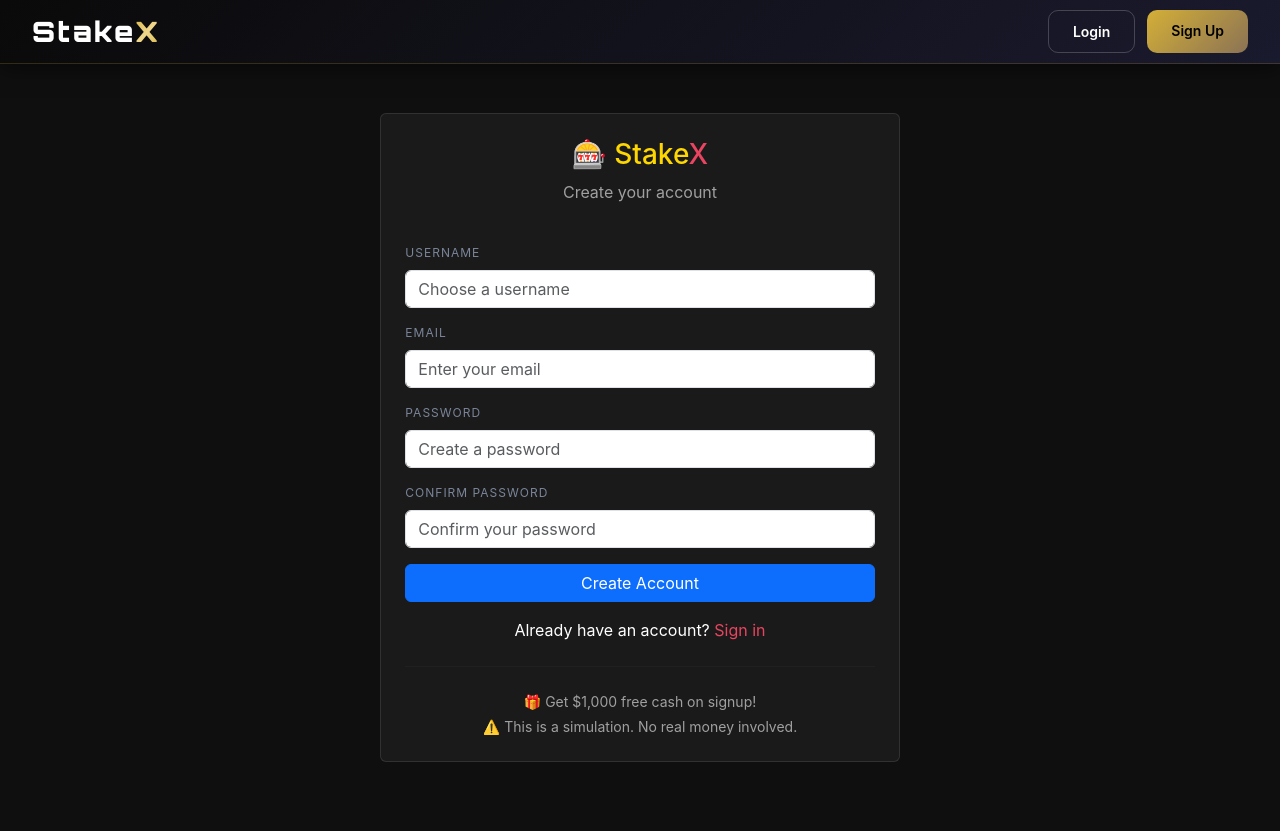
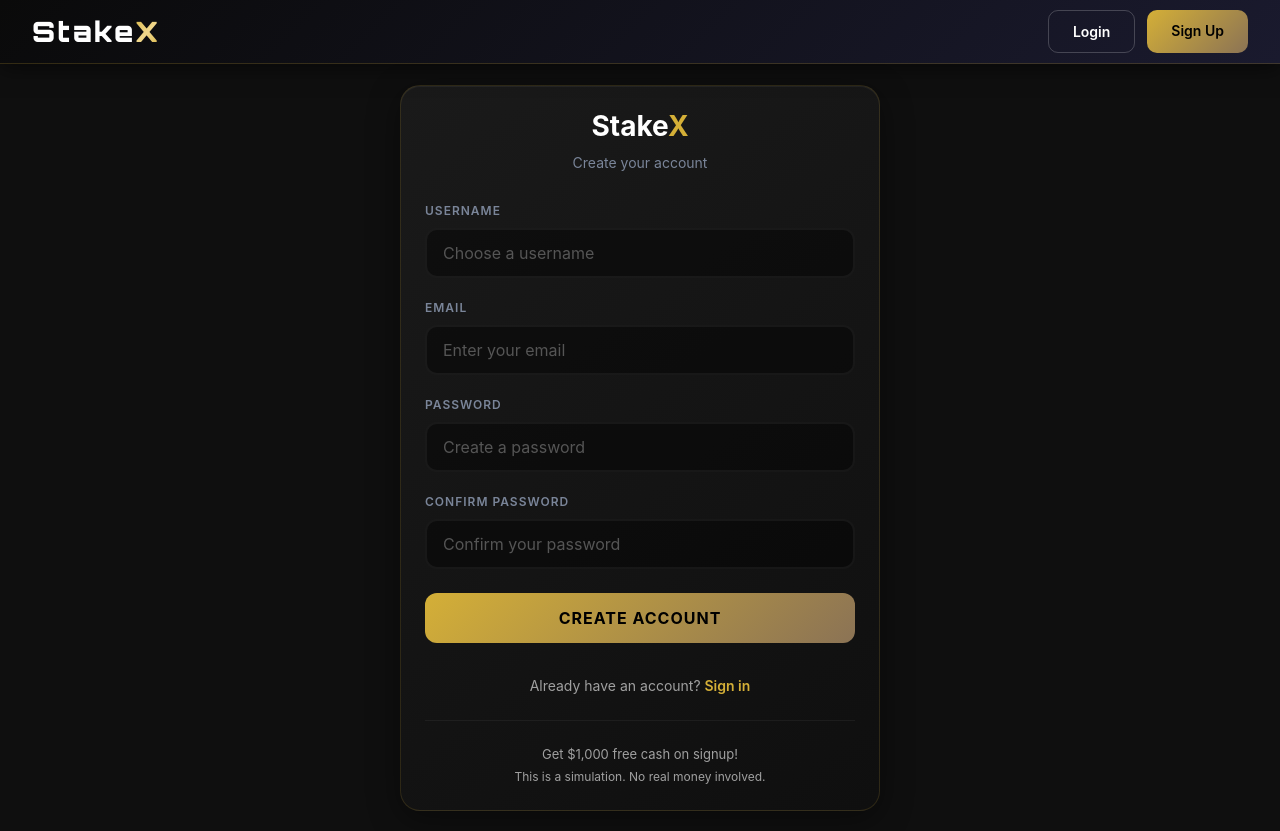
Before and after one commit to Destroyer690420/stakex, a React (Create React App) app in the folder frontend/: page /register in a window 1280 px wide. Before the commit the page ends 800 px from the top, so only its background shows below. Built offline with nearby package versions, Linux system fonts and the light colour scheme.

Commit message:
ui changes on login page

```diff
--- a/frontend/src/components/auth/LoginForm.js
+++ b/frontend/src/components/auth/LoginForm.js
@@ -34,10 +34,10 @@ const LoginForm = ({ onSuccess }) => {
 
             <form onSubmit={handleSubmit}>
                 <div className="mb-3">
-                    <label className="form-label">Email</label>
+                    <label className="auth-label">Email</label>
                     <input
                         type="email"
-                        className="form-control"
+                        className="auth-input w-100"
                         placeholder="Enter your email"
                         value={email}
                         onChange={(e) => setEmail(e.target.value)}
@@ -45,11 +45,11 @@ const LoginForm = ({ onSuccess }) => {
                     />
                 </div>
 
-                <div className="mb-3">
-                    <label className="form-label">Password</label>
+                <div className="mb-4">
+                    <label className="auth-label">Password</label>
                     <input
                         type="password"
-                        className="form-control"
+                        className="auth-input w-100"
                         placeholder="Enter your password"
                         value={password}
                         onChange={(e) => setPassword(e.target.value)}
@@ -59,7 +59,7 @@ const LoginForm = ({ onSuccess }) => {
 
                 <button
                     type="submit"
-                    className="btn btn-primary w-100 mb-3"
+                    className="btn-gold w-100 mb-3"
                     disabled={loading}
                 >
                     {loading ? (
--- a/frontend/src/components/auth/RegisterForm.js
+++ b/frontend/src/components/auth/RegisterForm.js
@@ -46,10 +46,10 @@ const RegisterForm = ({ onSuccess }) => {
 
             <form onSubmit={handleSubmit}>
                 <div className="mb-3">
-                    <label className="form-label">Username</label>
+                    <label className="auth-label">Username</label>
                     <input
                         type="text"
-                        className="form-control"
+                        className="auth-input w-100"
                         placeholder="Choose a username"
                         value={username}
                         onChange={(e) => setUsername(e.target.value)}
@@ -60,10 +60,10 @@ const RegisterForm = ({ onSuccess }) => {
                 </div>
 
                 <div className="mb-3">
-                    <label className="form-label">Email</label>
+                    <label className="auth-label">Email</label>
                     <input
                         type="email"
-                        className="form-control"
+                        className="auth-input w-100"
                         placeholder="Enter your email"
                         value={email}
                         onChange={(e) => setEmail(e.target.value)}
@@ -72,10 +72,10 @@ const RegisterForm = ({ onSuccess }) => {
                 </div>
 
                 <div className="mb-3">
-                    <label className="form-label">Password</label>
+                    <label className="auth-label">Password</label>
                     <input
                         type="password"
-                        className="form-control"
+                        className="auth-input w-100"
                         placeholder="Create a password"
                         value={password}
                         onChange={(e) => setPassword(e.target.value)}
@@ -84,11 +84,11 @@ const RegisterForm = ({ onSuccess }) => {
                     />
                 </div>
 
-                <div className="mb-3">
-                    <label className="form-label">Confirm Password</label>
+                <div className="mb-4">
+                    <label className="auth-label">Confirm Password</label>
                     <input
                         type="password"
-                        className="form-control"
+                        className="auth-input w-100"
                         placeholder="Confirm your password"
                         value={confirmPassword}
                         onChange={(e) => setConfirmPassword(e.target.value)}
@@ -98,7 +98,7 @@ const RegisterForm = ({ onSuccess }) => {
 
                 <button
                     type="submit"
-                    className="btn btn-primary w-100 mb-3"
+                    className="btn-gold w-100 mb-3"
                     disabled={loading}
                 >
                     {loading ? (
--- /dev/null
+++ b/frontend/src/pages/Auth.css
@@ -0,0 +1,122 @@
+/* ========================================
+   AUTH PAGES - PREMIUM STAKEX THEME
+   Dark Gold/Black Stake Style
+   ======================================== */
+
+/* Auth Layout */
+.auth-page {
+    min-height: calc(100vh - 80px);
+    display: flex;
+    align-items: center;
+    justify-content: center;
+    padding: 20px;
+}
+
+/* Auth Card */
+.auth-card {
+    background: linear-gradient(145deg, #1a1a1a 0%, #0f0f0f 100%);
+    border: 1px solid rgba(212, 175, 55, 0.15);
+    border-radius: 20px;
+    box-shadow: 0 8px 32px rgba(0, 0, 0, 0.4),
+        inset 0 1px 0 rgba(255, 255, 255, 0.05);
+}
+
+/* Headers */
+.auth-title {
+    font-size: 24px;
+    font-weight: 700;
+    color: #fff;
+    margin-bottom: 8px;
+}
+
+.auth-subtitle {
+    color: #7a8599;
+    font-size: 14px;
+}
+
+/* Form Elements */
+.auth-label {
+    font-size: 12px;
+    color: #7a8599;
+    text-transform: uppercase;
+    letter-spacing: 1px;
+    font-weight: 600;
+    margin-bottom: 8px;
+}
+
+.auth-input {
+    background: rgba(0, 0, 0, 0.4);
+    border: 2px solid rgba(255, 255, 255, 0.05);
+    border-radius: 12px;
+    color: #fff;
+    height: 50px;
+    padding: 0 16px;
+    font-size: 16px;
+    transition: all 0.3s ease;
+}
+
+.auth-input:focus {
+    background: rgba(0, 0, 0, 0.6);
+    border-color: #d4af37;
+    box-shadow: 0 0 0 4px rgba(212, 175, 55, 0.1);
+    color: #fff;
+}
+
+.auth-input::placeholder {
+    color: #555;
+}
+
+/* Buttons */
+.btn-gold {
+    background: linear-gradient(135deg, #d4af37 0%, #8b7355 100%);
+    border: none;
+    border-radius: 12px;
+    color: #000;
+    font-size: 16px;
+    font-weight: 700;
+    height: 50px;
+    text-transform: uppercase;
+    letter-spacing: 1px;
+    transition: all 0.3s ease;
+}
+
+.btn-gold:hover:not(:disabled) {
+    transform: translateY(-2px);
+    box-shadow: 0 4px 20px rgba(212, 175, 55, 0.3);
+    color: #000;
+}
+
+.btn-gold:disabled {
+    opacity: 0.7;
+    cursor: not-allowed;
+    background: #555;
+}
+
+/* Links */
+.link-gold {
+    color: #d4af37 !important;
+    text-decoration: none;
+    font-weight: 600;
+    transition: color 0.2s;
+}
+
+.link-gold:hover {
+    color: #f0d78c !important;
+    text-decoration: underline;
+}
+
+/* Dividers */
+.auth-divider {
+    border-top: 1px solid rgba(255, 255, 255, 0.05);
+    margin: 24px 0;
+}
+
+/* Alerts */
+.alert-danger {
+    background: rgba(255, 71, 87, 0.1);
+    border: 1px solid rgba(255, 71, 87, 0.3);
+    color: #ff4757;
+    border-radius: 12px;
+    padding: 12px 16px;
+    font-size: 14px;
+}
--- a/frontend/src/pages/Login.js
+++ b/frontend/src/pages/Login.js
@@ -2,6 +2,7 @@ import React, { useContext } from 'react';
 import { Link, useNavigate } from 'react-router-dom';
 import { AuthContext } from '../context/AuthContext';
 import LoginForm from '../components/auth/LoginForm';
+import './Auth.css';
 
 const Login = () => {
     const { isAuthenticated } = useContext(AuthContext);
@@ -15,32 +16,32 @@ const Login = () => {
     }, [isAuthenticated, navigate]);
 
     return (
-        <div className="row justify-content-center mt-5">
-            <div className="col-md-5">
-                <div className="card p-4">
+        <div className="auth-page">
+            <div className="col-md-5" style={{ maxWidth: '480px', width: '100%' }}>
+                <div className="auth-card p-4">
                     <div className="text-center mb-4">
-                        <h1 className="h3">
-                            🎰 <span style={{ color: '#ffd700' }}>Stake</span>
-                            <span style={{ color: '#e94560' }}>X</span>
+                        <h1 className="h3 mb-2">
+                            <span style={{ color: '#fff', fontWeight: 'bold' }}>Stake</span>
+                            <span style={{ color: '#d4af37', fontWeight: 'bold' }}>X</span>
                         </h1>
-                        <p className="text-muted">Sign in to play</p>
+                        <p className="auth-subtitle">Sign in to play</p>
                     </div>
 
                     <LoginForm onSuccess={() => navigate('/dashboard')} />
 
-                    <div className="text-center">
-                        <p className="mb-0">
+                    <div className="text-center mt-3">
+                        <p className="mb-0 text-muted" style={{ fontSize: '14px' }}>
                             Don't have an account?{' '}
-                            <Link to="/register" className="text-decoration-none" style={{ color: '#e94560' }}>
+                            <Link to="/register" className="link-gold">
                                 Sign up
                             </Link>
                         </p>
                     </div>
 
-                    <hr className="my-4" style={{ borderColor: 'rgba(255,255,255,0.1)' }} />
+                    <div className="auth-divider"></div>
 
-                    <p className="text-center text-muted small mb-0">
-                        ⚠️ This is a simulation. No real money involved.
+                    <p className="text-center text-muted small mb-0" style={{ fontSize: '12px' }}>
+                        This is a simulation. No real money involved.
                     </p>
                 </div>
             </div>
--- a/frontend/src/pages/Register.js
+++ b/frontend/src/pages/Register.js
@@ -2,6 +2,7 @@ import React, { useContext } from 'react';
 import { Link, useNavigate } from 'react-router-dom';
 import { AuthContext } from '../context/AuthContext';
 import RegisterForm from '../components/auth/RegisterForm';
+import './Auth.css';
 
 const Register = () => {
     const { isAuthenticated } = useContext(AuthContext);
@@ -15,33 +16,33 @@ const Register = () => {
     }, [isAuthenticated, navigate]);
 
     return (
-        <div className="row justify-content-center mt-5">
-            <div className="col-md-5">
-                <div className="card p-4">
+        <div className="auth-page">
+            <div className="col-md-5" style={{ maxWidth: '480px', width: '100%' }}>
+                <div className="auth-card p-4">
                     <div className="text-center mb-4">
-                        <h1 className="h3">
-                            🎰 <span style={{ color: '#ffd700' }}>Stake</span>
-                            <span style={{ color: '#e94560' }}>X</span>
+                        <h1 className="h3 mb-2">
+                            <span style={{ color: '#fff', fontWeight: 'bold' }}>Stake</span>
+                            <span style={{ color: '#d4af37', fontWeight: 'bold' }}>X</span>
                         </h1>
-                        <p className="text-muted">Create your account</p>
+                        <p className="auth-subtitle">Create your account</p>
                     </div>
 
                     <RegisterForm onSuccess={() => navigate('/dashboard')} />
 
-                    <div className="text-center">
-                        <p className="mb-0">
+                    <div className="text-center mt-3">
+                        <p className="mb-0 text-muted" style={{ fontSize: '14px' }}>
                             Already have an account?{' '}
-                            <Link to="/login" className="text-decoration-none" style={{ color: '#e94560' }}>
+                            <Link to="/login" className="link-gold">
                                 Sign in
                             </Link>
                         </p>
                     </div>
 
-                    <hr className="my-4" style={{ borderColor: 'rgba(255,255,255,0.1)' }} />
+                    <div className="auth-divider"></div>
 
                     <div className="text-center">
-                        <p className="text-muted small mb-1">🎁 Get $1,000 free cash on signup!</p>
-                        <p className="text-muted small mb-0">⚠️ This is a simulation. No real money involved.</p>
+                        <p className="text-muted small mb-1" style={{ fontSize: '13px', color: '#d4af37' }}>Get $1,000 free cash on signup!</p>
+                        <p className="text-muted small mb-0" style={{ fontSize: '12px' }}>This is a simulation. No real money involved.</p>
                     </div>
                 </div>
             </div>
```
